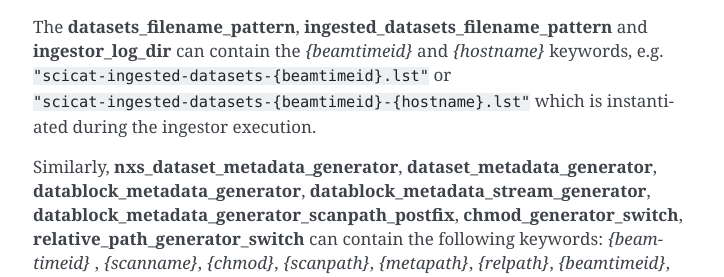
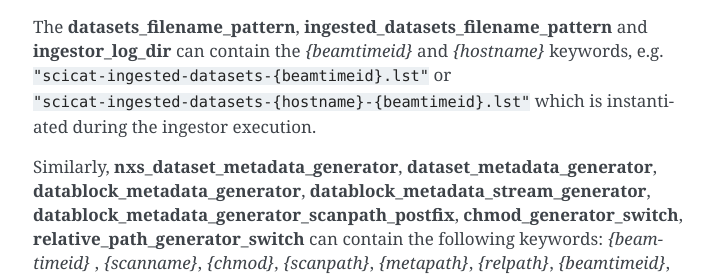
Before and after one commit to jkotan/scingestor, a Sphinx documentation site: the page built from doc/index.rst, in a window 1280 px wide and 900 px high, scrolled down 2170 px. Shown: the part 167-444 px from the top of the window, without its empty margins (387-1111 px from the left). Built offline with Sphinx 7.4.7, drawn with Linux system fonts in a browser that asks for light colours.

```diff
--- a/doc/index.rst
+++ b/doc/index.rst
@@ -102,7 +102,7 @@ e.g.
 Pattern keywords for configuration variables
 ~~~~~~~~~~~~~~~~~~~~~~~~~~~~~~~~~~~~~~~~~~~~
 
-The  **datasets_filename_pattern**, **ingested_datasets_filename_pattern**  and **ingestor_log_dir** can contain the *{beamtimeid}* and *{hostname}* keywords,  e.g. ``"scicat-ingested-datasets-{beamtimeid}.lst"`` or ``"scicat-ingested-datasets-{beamtimeid}-{hostname}.lst"``  which is instantiated during the ingestor execution.
+The  **datasets_filename_pattern**, **ingested_datasets_filename_pattern**  and **ingestor_log_dir** can contain the *{beamtimeid}* and *{hostname}* keywords,  e.g. ``"scicat-ingested-datasets-{beamtimeid}.lst"`` or ``"scicat-ingested-datasets-{hostname}-{beamtimeid}.lst"``  which is instantiated during the ingestor execution.
 
 Similarly, **nxs_dataset_metadata_generator**, **dataset_metadata_generator**, **datablock_metadata_generator**,  **datablock_metadata_stream_generator**, **datablock_metadata_generator_scanpath_postfix**, **chmod_generator_switch**, **relative_path_generator_switch**  can contain the following keywords: *{beamtimeid}* , *{scanname}*, *{chmod}*, *{scanpath}*, *{metapath}*, *{relpath}*, *{beamtimeid}*, *{beamline}*, *{doiprefix}*, *{beamtimefile}*, *{scanpostfix}*, *{datablockpostfix}*, *{ownergroup}*, *{accessgroups}*, *{hostname}*
 
```
Also changed, not shown: README.md (+1 -1 lines), 1 other file.
